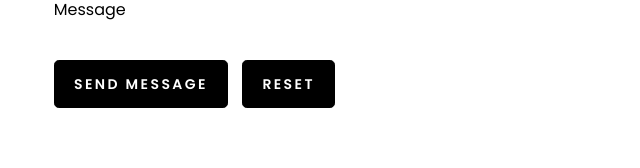
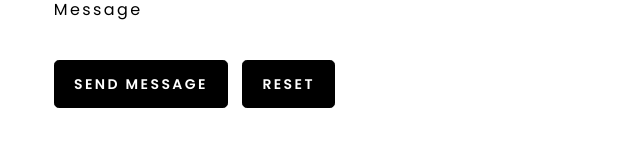
Before and after one commit to ezgsnyrt/personal-portfolio, a website: page index.html in a window 1280 px wide. Shown: the part 7663-7831 px from the top of the page, 319-959 px from the left. Drawn offline with Linux system fonts and the light colour scheme.

Commit message:
add letter-spacing to message label in contact form

```diff
--- a/styles/index.css
+++ b/styles/index.css
@@ -576,6 +576,10 @@ form {
     font-size: 18px;
 }
 
+.below-container label {
+    letter-spacing: 0.15rem;
+}
+
 form .action{
     margin-bottom: 3rem;
 }
```
